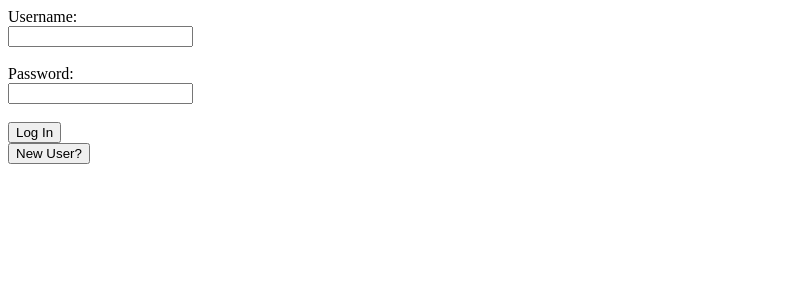
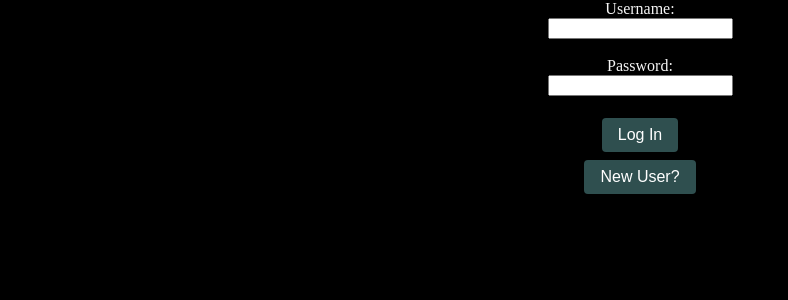
Before and after one commit to dscottcole/hGeoWarsFront, a PHP site: page /html/game.html in a window 1280 px wide. Shown: the top 300 px of the page, without its empty margins (0-788 px from the left). Run offline with PHP 8.4, Linux system fonts and the light colour scheme.

Commit message:
some styling

```diff
--- a/enemies.js
+++ b/enemies.js
@@ -37,8 +37,8 @@ const xCheck = (width) => {
 
     let x = generateX(width)
 
-    let highX = (player.xPos - player.radius) + 50
-    let lowX = (player.xPos - player.radius) - 50
+    let highX = (player.xPos - player.radius) + 25
+    let lowX = (player.xPos - player.radius) - 25
 
     if (x <= highX && x >= lowX) {
         // console.log('I whould have killed you X')
--- a/html/game.html
+++ b/html/game.html
@@ -1,4 +1,5 @@
 <!DOCTYPE html>
+<div class='allBackground'>
 <html>
     <head>
     </head>
@@ -12,7 +13,7 @@
                 <input type="password" id="password" name="password">
                 <br>
                 <br>
-                <input type="submit" id="login-submit" value="Log In">
+                <input type="submit" id="login-submit" class='button' value="Log In">
             </form>
         </div>
         <br>
@@ -26,7 +27,7 @@
                 <input type="password" id="password-confirmation" name="password-confirmation">
                 <br>
                 <br>
-                <input type="submit" id="registration-submit" value="Register">
+                <input type="submit" id="registration-submit" class='button' value="Register">
             </form>
         </div>
         <div class='denied-login'></div>
@@ -35,6 +36,8 @@
         <div class='scoreboard'>
             <ol id='scoreboard'></ol>
         </div>
+        <div class="button-menu"></div>
+
     </body>
     <link rel="stylesheet" href="../style.css"></link>
 
@@ -45,3 +48,4 @@
     <script src="../scoreboard.js"></script>
     <script src= "../run.js"></script>
 </html>
+</div>
--- a/interface.js
+++ b/interface.js
@@ -3,6 +3,7 @@ const loginForm = document.querySelector('.login-form')
 const registrationDiv = document.querySelector('div.registration')
 const registrationForm = document.querySelector('.registration-form')
 const deniedDiv = document.querySelector('div.denied-login')
+const menu = document.querySelector("div.button-menu")
 
 const enableLoginForm = () => {
     hideCanvas()
@@ -99,7 +100,7 @@ const enableGeoWarsButton = () => {
     geoWarsButton.id = 'geo-button'
     geoWarsButton.className = 'button'
     geoWarsButton.innerText = "Return to Battle"
-    scoreDiv.append(geoWarsButton)
+    menu.append(geoWarsButton)
 
     geoWarsButton.addEventListener('click', (e) => {
         e.preventDefault()
@@ -118,7 +119,7 @@ const enableLogout = () => {
     logoutButton.id = 'logout-button'
     logoutButton.className = 'button'
     logoutButton.innerText = "Log Out"
-    scoreDiv.append(logoutButton)
+    menu.append(logoutButton)
 
     logoutButton.addEventListener('click', (e) => {
         e.preventDefault()
@@ -132,7 +133,7 @@ const enableAllScores = () => {
     allScoresButton.id = 'all-scores-button'
     allScoresButton.className = 'button'
     allScoresButton.innerText = "See All Scores"
-    scoreDiv.append(allScoresButton)
+    menu.append(allScoresButton)
 
     allScoresButton.addEventListener('click', (e) => {
         e.preventDefault()
@@ -146,7 +147,7 @@ const enableUserScores = () => {
     userScoresButton.id = 'user-scores-button'
     userScoresButton.className = 'button'
     userScoresButton.innerText = "Your Scores"
-    scoreDiv.append(userScoresButton)
+    menu.append(userScoresButton)
 
     userScoresButton.addEventListener('click', (e) => {
         e.preventDefault()
--- a/projectile.js
+++ b/projectile.js
@@ -42,13 +42,13 @@ class Projectile {
 }
 
 const generateProjectile = (angle, quad, pX, pY) => {
-    if (projectileArray.length < 25) {
+    // if (projectileArray.length < 25) {
 
         let projectile = new Projectile(angle, quad, pX, pY)
         projectileArray.push(projectile)
         projectilesFired += 1
         calcAccuracy()
-    }
+    // }
 }
 
 // let mouseInterval
--- a/run.js
+++ b/run.js
@@ -96,7 +96,3 @@ const clearMetrics = () => {
     projectileArray = []
     enemiesArray = []
 }
-
-// const resetGame = () => {
-//     gameOn()
-// }
--- a/scoreboard.js
+++ b/scoreboard.js
@@ -47,7 +47,6 @@ const appendScores = (singleScore) => {
     scoreLi.dataset.id = singleScore.id
     scoreLi.innerText = `Username: ${singleScore.user.username}, Score: ${singleScore.score}, Time Survived: ${singleScore.time_alive} seconds, Accuracy: ${singleScore.accuracy}%`
     scoreOl.append(scoreLi)
-    console.log('hi')
 }
 
 const hideScoreboard = () => {
--- a/style.css
+++ b/style.css
@@ -1,20 +1,69 @@
+body {
+  padding: 0;
+  margin: auto;
+  color: whitesmoke;
+  background-color: black;
+}
+
+.login {
+  text-align: center;
+  color: whitesmoke;
+}
+
+.registration {
+  text-align: center;
+  color: whitesmoke;
+}
+
+.denied-login {
+  text-align: center;
+  color: crimson;
+}
+
+.button-menu {
+  display: flex;
+  justify-content: center;
+}
+
+.button {
+  background-color: darkslategrey;
+  border: none;
+  color: white;
+  padding: 8px 16px;
+  text-align: center;
+  text-decoration: none;
+  /* display: inline-block; */
+  font-size: 16px;
+  margin: 4px 2px;
+  transition-duration: 0.4s;
+  cursor: pointer;
+  border-radius: 4px;
+}
+
+
 #world {
-    background-color: black;
+  padding: 0;
+  margin: auto;
+  text-align: center;
+  background-color: black;
+  background-image: url(./Backgrounds/Stars1.jpg);
+  background-size: 800px 600px;
   }
 
 .metrics {
-  vertical-align: middle;
-  padding-left: 200px;
-  padding-right: 200px;
+  padding: 0;
+  margin: auto;
+  color: whitesmoke;
+  text-align: center;
+}
+
+.scoreboard {
+  text-align: center;
+  list-style-position: inside;
+  color: whitesmoke;
 }
 
 span {
+  color: whitesmoke;
   margin-right: 25px;
 }
-
-h1 {
-  padding-left: 80px;
-}
-
-.login-form {
-}
```
Also changed, not shown: Backgrounds/Stars1.jpg (added), Backgrounds/Stars2.jpg (added).
